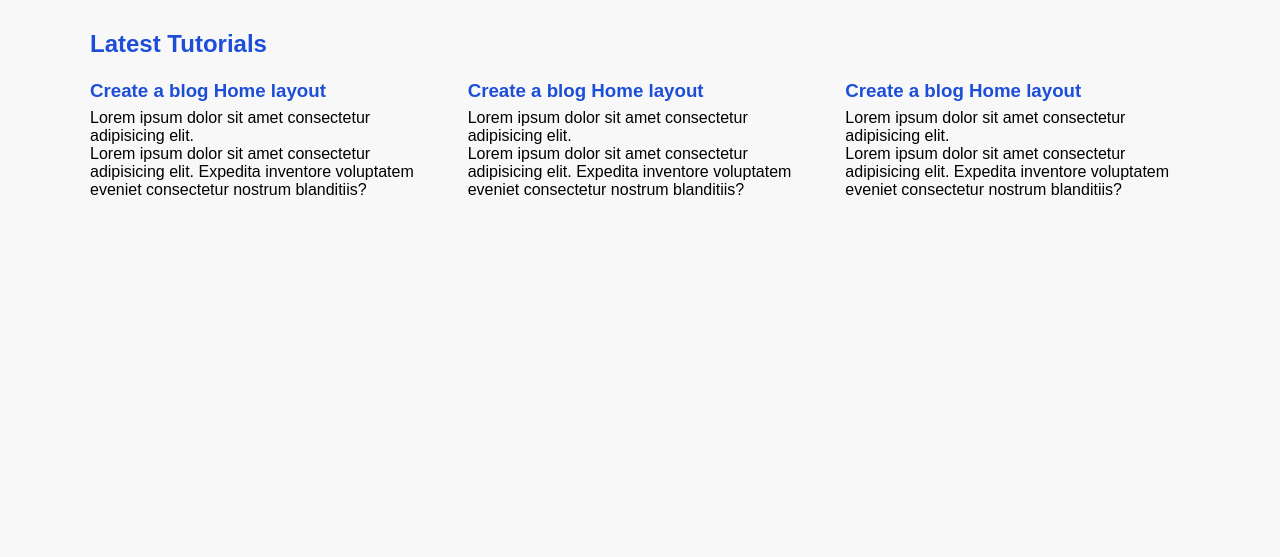
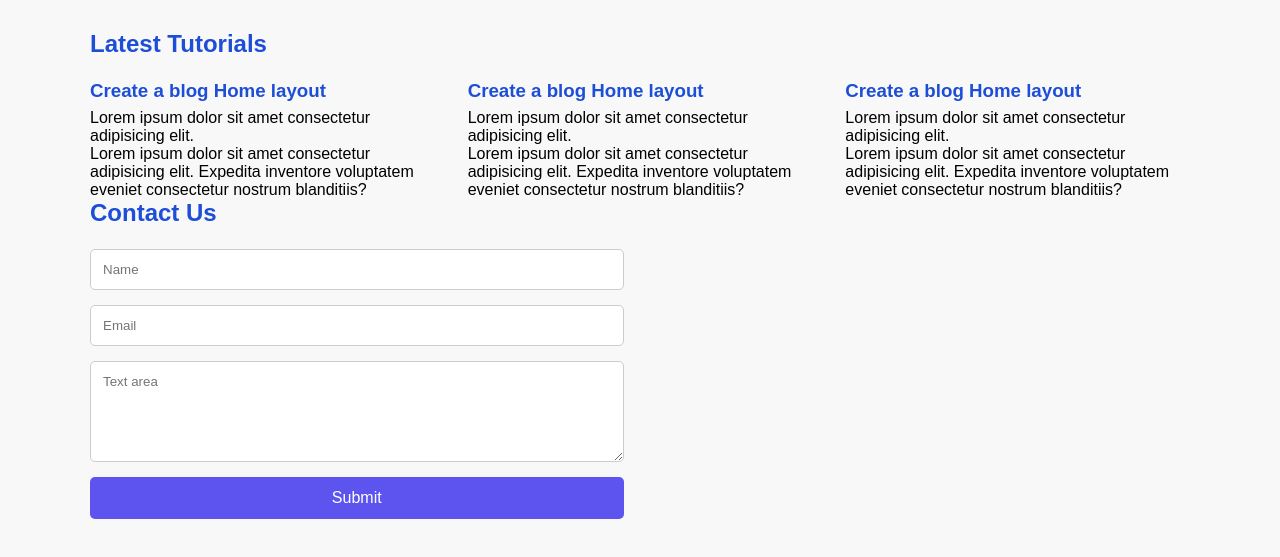
Before and after one commit to Abhisek753/Test_Blog_App_Ui, a plain HTML site: page index.html in a window 1280 px wide. Shown: the part 876-1433 px from the top of the page. Before the commit the page ends 1113 px from the top, so only its background shows below. Drawn offline with Linux system fonts and the light colour scheme.

Commit message:
contact section added

```diff
--- a/index.css
+++ b/index.css
@@ -89,3 +89,37 @@ a:hover{
 .section-light{
     margin-top: 3%;
 }
+
+.contact-container{
+    display: grid;
+    grid-template-columns: 1fr 1fr;
+    gap: 3%;
+}
+.contact-form{
+    display: flex;
+    flex-direction: column;
+    gap: 15px;
+}
+.contact-form input, .contact-form textarea{
+    padding: 12px;
+    border: 1px solid #ccc;
+    border-radius: 5px;
+    font-family: Arial, Helvetica, sans-serif;
+}
+.contact-form button{
+    padding: 12px;
+    background-color: rgb(93, 83, 239);
+    color: white;
+    border: none;
+    border-radius: 5px;
+    cursor: pointer;
+    font-size: 100%;
+}
+.contact-form button:hover{
+    background-color: rgb(73, 63, 219);
+}
+.contact-sidebar{
+    display: flex;
+    flex-direction: column;
+    gap: 20px;
+}
--- a/index.html
+++ b/index.html
@@ -90,6 +90,21 @@
 
        </section>
 
+       <!-- Contact Section -->
+       <section id="contact" class="section">
+        <h2 class="section-title">Contact Us</h2>
+        <div class="contact-container">
+          <form class="contact-form">
+            <input type="text" placeholder="Name" required>
+            <input type="email" placeholder="Email" required>
+            <textarea placeholder="Text area" rows="5" required></textarea>
+            <button type="submit">Submit</button>
+          </form>
+          <div class="contact-sidebar">
+          </div>
+        </div>
+       </section>
+
     </main>
 </body>
 </html>
```
